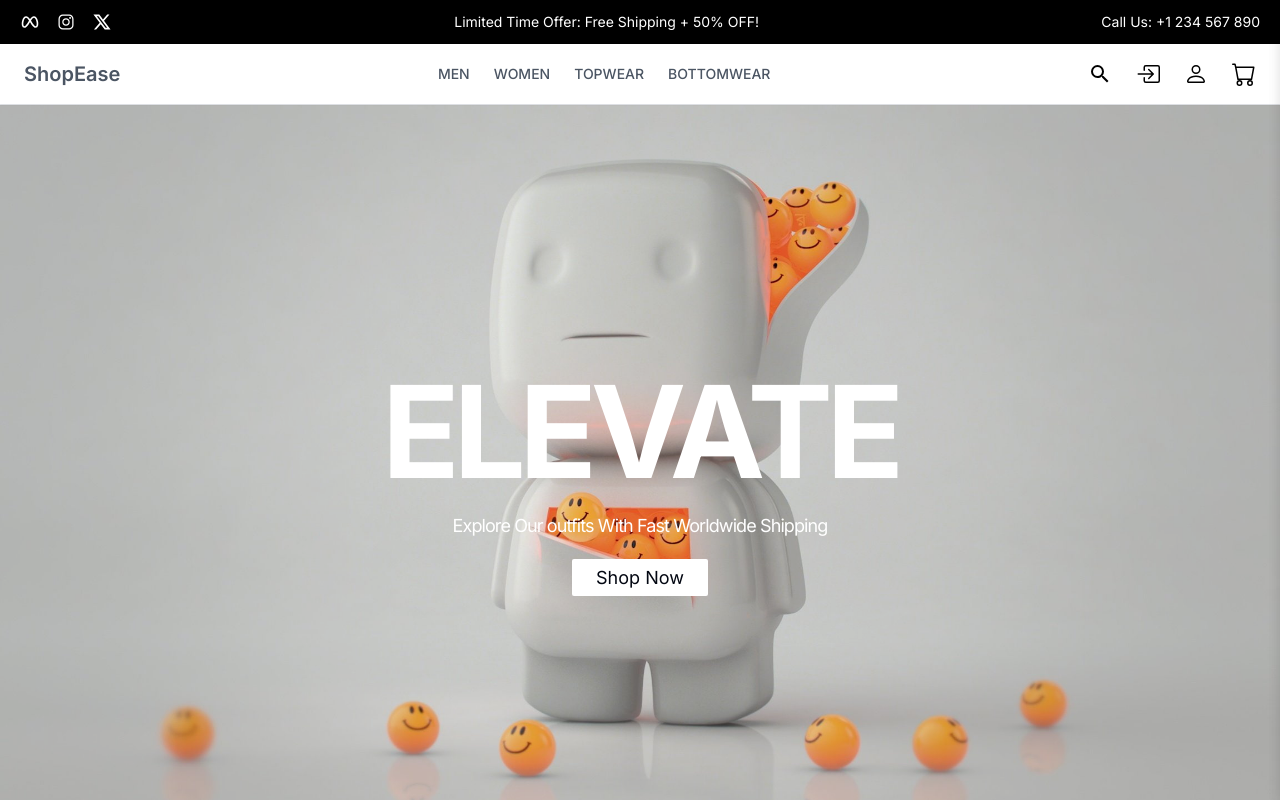
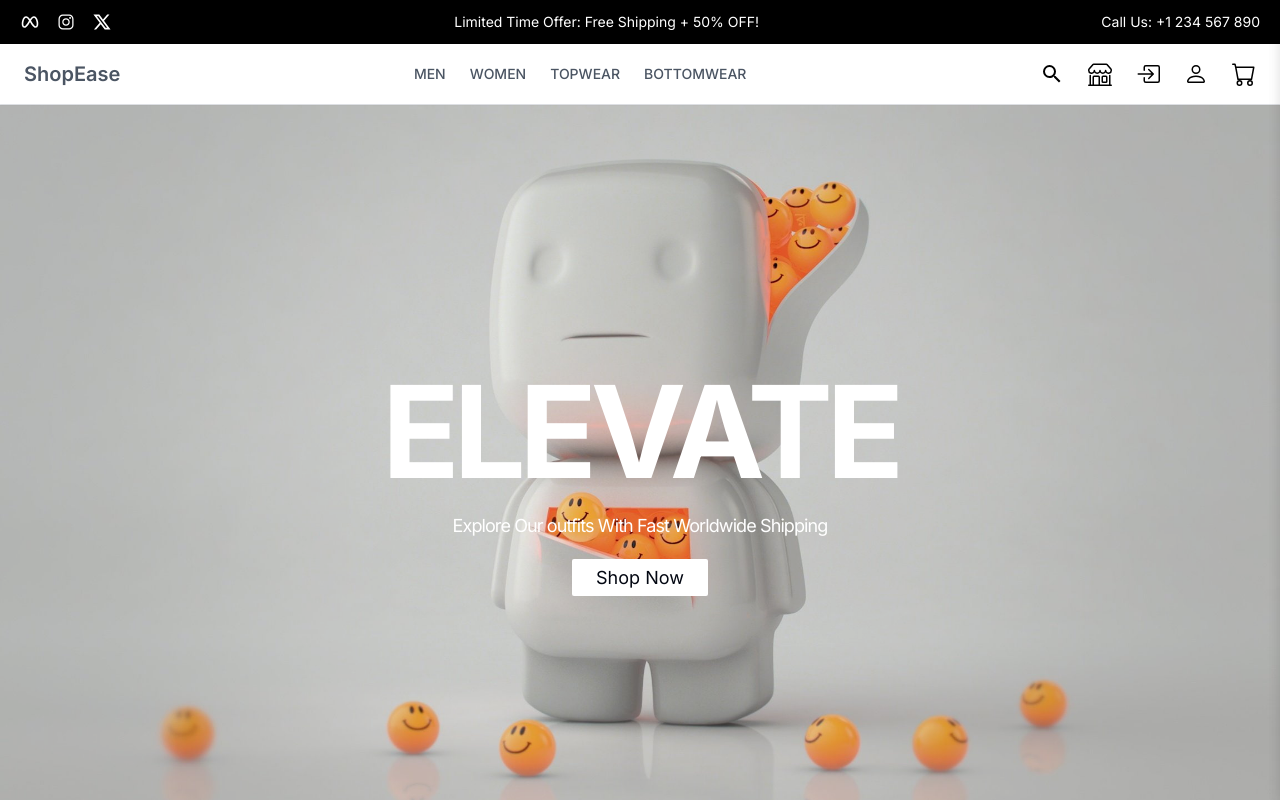
Before and after one commit to boughanmiyoussef/E-commerce-ShopEase, a React (Vite) app in the folder frontend/: page / in a window 1280 px wide. Shown: the top 800 px of the page. Built offline with nearby package versions, Linux system fonts and the light colour scheme; no server answers.

Commit message:
Add The Search Function

```diff
--- a/frontend/src/components/Common/Navbar.jsx
+++ b/frontend/src/components/Common/Navbar.jsx
@@ -1,6 +1,7 @@
 import React, { useState, useRef } from "react";
 import { Link, useNavigate } from "react-router-dom";
-import { BsList, BsPerson, BsCart, BsBoxArrowInRight } from "react-icons/bs";
+import { BsList, BsPerson, BsCart, BsBoxArrowInRight, BsShop } from "react-icons/bs";
+
 import { MdSearch, MdClose } from "react-icons/md";
 import { useDispatch, useSelector } from "react-redux";
 import CartDrawer from "../Layout/CartDrawer";
@@ -18,15 +19,12 @@ const Navbar = () => {
   const navigate = useNavigate();
   const searchInputRef = useRef(null);
 
-  // Calculate cart item count
   const cartItemCount = cart?.products?.reduce((total, product) => total + product.quantity, 0) || 0;
 
-  // Toggle navigation drawer
   const toggleNavDrawer = () => {
     setNavDrawerBar(!navDrawerBar);
   };
 
-  // Toggle search bar
   const handleSearchToggle = () => {
     setIsSearchOpen(!isSearchOpen);
     if (!isSearchOpen && searchInputRef.current) {
@@ -34,12 +32,10 @@ const Navbar = () => {
     }
   };
 
-  // Toggle cart drawer
   const toggleCartDrawer = () => {
     setCartDrawerOpen(!cartDrawerOpen);
   };
 
-  // Handle search form submission
   const handleSearch = (e) => {
     e.preventDefault();
     dispatch(setFilters({ search: searchTerm }));
@@ -139,6 +135,9 @@ const Navbar = () => {
             >
               <MdSearch className="h-6 w-6" />
             </button>
+            <Link to="/collections/all" aria-label="Login" className="hover:text-gray-800 transition duration-200">
+              <BsShop className="h-6 w-6" />
+            </Link>
             <Link to="/login" aria-label="Login" className="hover:text-gray-800 transition duration-200">
               <BsBoxArrowInRight className="h-6 w-6" />
             </Link>
```
